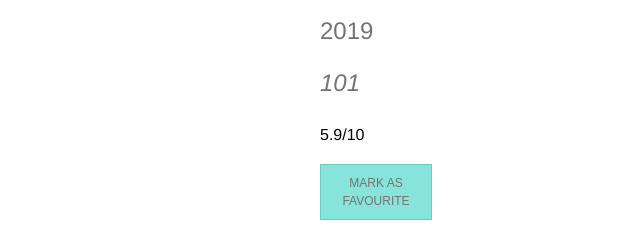
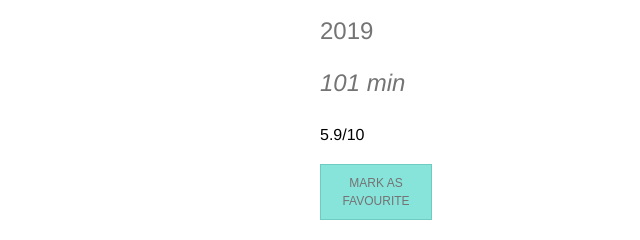
Before and after one commit to smaclell/we-charity-assignment, a Gatsby site: page /movies/157433 in a window 1280 px wide. Shown: the part 188-428 px from the top of the page, 640-1280 px from the left. Built offline with nearby package versions, Linux system fonts and the light colour scheme; Gatsby itself is replaced by a stand-in of ours.

Commit message:
Adding the min suffix

```diff
--- a/src/templates/movie.js
+++ b/src/templates/movie.js
@@ -25,7 +25,7 @@ const Page = ({
       <section className="details">
         <div className="info">
           <p className="year">{year}</p>
-          <p className="runtime">{runtime}</p>
+          <p className="runtime">{runtime} min</p>
           <p className="rating">{rating}/10</p>
           <button>
             mark as favourite
```
